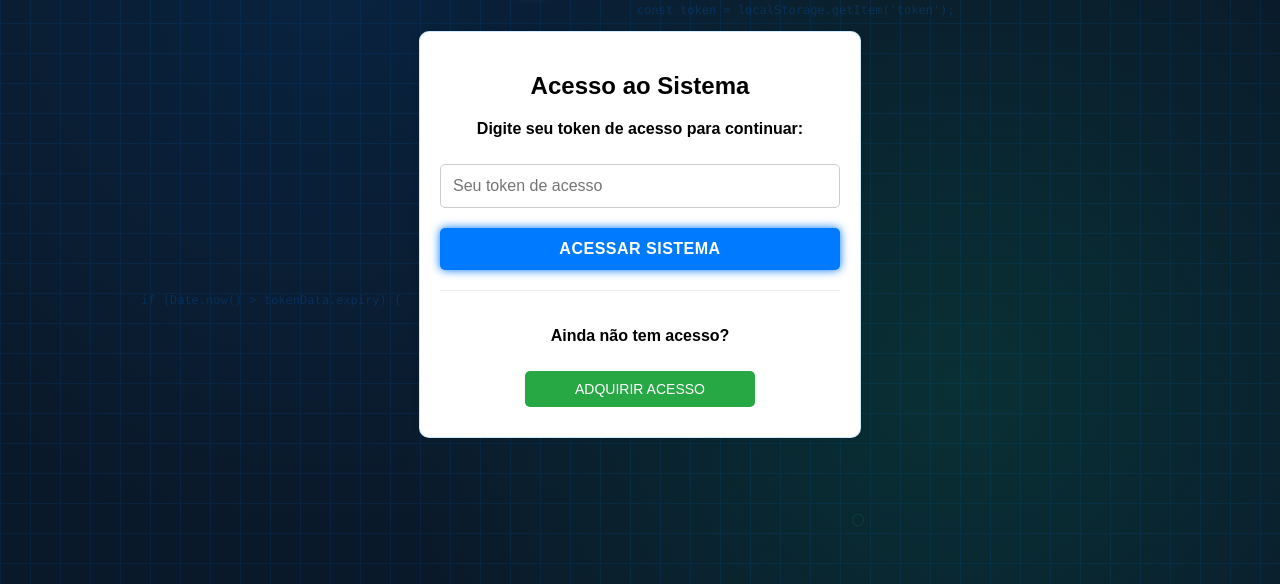
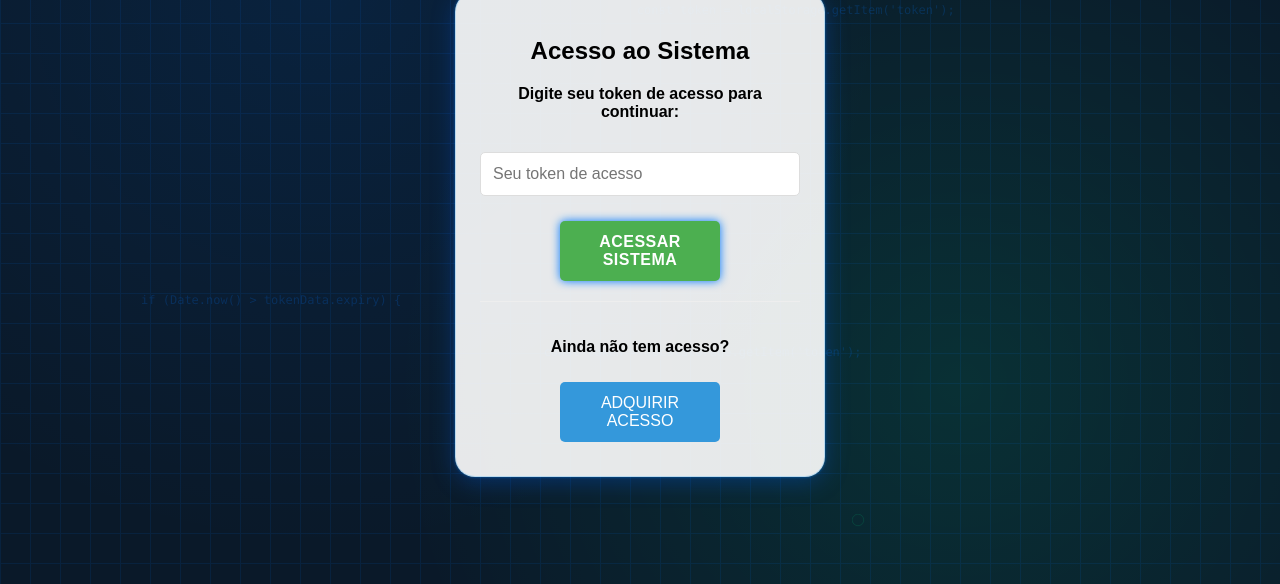
Before and after one commit to lotobot-ai/lotobot, a plain HTML site: page login.html in a window 1280 px wide. Shown: the part 216-800 px from the top of the page. Drawn offline with Linux system fonts and the light colour scheme.

Commit message:
Add files via upload

```diff
--- a/login.html
+++ b/login.html
@@ -6,22 +6,33 @@
   <title>AI LotoBot - Acesso</title>
   <link rel="stylesheet" href="ai-lotobot.css">
   <style>
-    /* Estilos para tornar a página de login centralizada e responsiva */
+    /* Estilos base */
+    body {
+      margin: 0;
+      padding: 0;
+      display: flex;
+      flex-direction: column;
+      justify-content: center;
+      align-items: center;
+      min-height: 100vh;
+      background-color: #0a1929; /* Azul neon escuro */
+      font-family: 'Arial', sans-serif;
+    }
 
-    /* Diminuir o tamanho da caixa de login em 20% */
+    /* Container de login */
     .login-container {
       background-color: rgba(255, 255, 255, 0.9);
-  border-radius: 10px;
+      border-radius: 20px;
       box-shadow: 0 5px 25px rgba(0, 100, 255, 0.3), 0 0 3px rgba(0, 150, 255, 0.5);
       border: 1px solid rgba(0, 150, 255, 0.2);
-  padding: 24px; /* Reduzido de 30px */
-  width: 72%; /* Reduzido em 20% de 90% */
-  max-width: 320px; /* Reduzido em 20% de 400px */
+      padding: 24px;
+      width: 72%;
+      max-width: 320px;
       text-align: center;
       margin: 20px;
     }
 
-/* Deixar as palavras na cor preta */
+    /* Estilos de texto */
     .login-title,
     .login-instruction,
     .buy-text,
@@ -30,41 +41,12 @@
       color: #000000;
     }
 
-/* Diminuir os botões pela metade */
-.access-button,
-.buy-button {
-  width: 50%; /* Reduzido de 100% para 50% */
-  margin: 10px auto; /* Centralizar os botões */
-  display: block;
+    .login-title {
+      font-size: 24px;
+      font-weight: 700;
     }
 
-
-   body {
-      margin: 0;
-      padding: 0;
-      display: flex;
-      justify-content: center;
-      align-items: center;
-      min-height: 100vh;
-      background-color: #0a1929; /* Azul neon escuro */
-      font-family: 'Arial', sans-serif;
-    }
-
-.login-container {
-  background-color: rgba(255, 255, 255, 0.9);
-  border-radius: 20px;
-  box-shadow: 0 5px 25px rgba(0, 100, 255, 0.3), 0 0 3px rgba(0, 150, 255, 0.5);
-  border: 1px solid rgba(0, 150, 255, 0.2);
-  padding: 30px;
-  width: 90%;
-  max-width: 400px;
-  text-align: center;
-  margin: 20px;
-    }
-
-
-
-
+    /* Campo de entrada */
     .token-input {
       width: 100%;
       padding: 12px;
@@ -75,16 +57,18 @@
       font-size: 16px;
     }
 
-.access-button, .buy-button {
+    /* Botões */
+    .access-button,
+    .buy-button {
       width: 50%;
       padding: 12px;
-}
-  margin: 10x auto; /* centralizar os botões */
+      margin: 10px auto;
       border: none;
       border-radius: 5px;
       cursor: pointer;
       transition: background-color 0.3s;
       box-sizing: border-box;
+      display: block;
     }
 
     .access-button {
@@ -107,86 +91,33 @@
       background-color: #2980b9;
     }
 
+    /* Mensagem de erro */
     .error-message {
-  display: none; /* Ocultar inicialmente, mostrar via JavaScript quando necessário */
+      display: none;
       color: #e74c3c;
       margin: 10px 0;
     }
 
-/* Estilos responsivos para telas menores */
+    /* Seção de compra */
+    .buy-section {
+      margin-top: 20px;
+      padding-top: 20px;
+      border-top: 1px solid #eee;
+    }
+
+    /* Estilos responsivos */
     @media (max-width: 480px) {
       .login-container {
         padding: 20px;
       }
 
       .login-title {
-    font-size: 24px;
+        font-size: 22px;
       }
 
       .token-input, .access-button, .buy-button {
         padding: 10px;
       }
-}
-
-
-
-    .login-container {
-      background-color: white;
-      padding: 20px;
-      border-radius: 10px;
-      box-shadow: 0 0 10px rgba(0, 0, 0, 0.1);
-      width: 100%;
-      max-width: 400px;
-      margin: 20px auto;
-      text-align: center;
-    }
-    .token-input {
-      width: 100%;
-      padding: 12px;
-      margin: 10px 0;
-      border-radius: 5px;
-      border: 1px solid #ccc;
-      font-size: 16px;
-      box-sizing: border-box;
-    }
-    .access-button {
-      background-color: #007bff;
-      color: white;
-      padding: 12px 20px;
-      border: none;
-      border-radius: 5px;
-      cursor: pointer;
-      font-size: 16px;
-      width: 100%;
-      margin-top: 10px;
-    }
-    .access-button:hover {
-      background-color: #0056b3;
-    }
-    .error-message {
-      color: #d9534f;
-      margin-top: 10px;
-      display: none;
-    }
-    .buy-section {
-      margin-top: 20px;
-      padding-top: 20px;
-      border-top: 1px solid #eee;
-    }
-    .buy-button {
-      background-color: #28a745;
-      color: white;
-      padding: 10px 15px;
-      border: none;
-      border-radius: 5px;
-      cursor: pointer;
-      font-size: 14px;
-      text-decoration: none;
-      display: inline-block;
-      margin-top: 10px;
-    }
-    .buy-button:hover {
-      background-color: #218838;
     }
   </style>
 </head>
@@ -211,8 +142,6 @@
       <a href="https://kiwifi.com.br/seu-produto" class="buy-button" target="_blank">ADQUIRIR ACESSO</a>
     </div>
   </div>
-
-
 
   <script>
     // Verificar se já existe um token válido
@@ -257,9 +186,24 @@
         return;
       }
 
+      // Verificar tokens de administrador fixos primeiro
+      const adminTokens = ["ADM_LOTOBOT_252023@#$", "ADMIN_LOTOBOT_2025"];
+
+      if (adminTokens.includes(token)) {
+        // Token de admin válido - conceder acesso total
+        const expiry = new Date(2099, 11, 31); // 31/12/2099
+        localStorage.setItem('lotobot_token', token);
+        localStorage.setItem('lotobot_token_expiry', expiry.toISOString());
+        localStorage.setItem('lotobot_user_plan', 'admin');
+        localStorage.setItem('isAdmin', 'true');
+
+        // Redirecionar para o app principal
+        window.location.href = 'index.html';
+        return;
+      }
+
       try {
-        // Aqui você faria a validação com seu backend ou API da Kiwifi
-        // Para demonstração, vamos simular uma validação
+        // Verificar com o backend para tokens normais
         const isValid = await checkTokenValidity(token);
 
         if (isValid.valid) {
@@ -282,10 +226,23 @@
       }
     }
 
-    // Função para verificar validade do token
-    // Em produção, isso deve fazer uma chamada ao seu backend
+    // Função para verificar validade do token com o backend
     async function checkTokenValidity(token) {
-      // Simulação - em produção, substitua por uma chamada real à API
+      try {
+        // Tentar validar com o backend real
+        const response = await fetch('https://lotobot-backend.onrender.com/validate-token', {
+          method: 'POST',
+          headers: {
+            'Content-Type': 'application/json'
+          },
+          body: JSON.stringify({ token })
+        });
+
+        return await response.json();
+      } catch (error) {
+        console.error('Erro ao conectar com o backend:', error);
+
+        // Fallback para validação local se o backend estiver indisponível
         return new Promise((resolve) => {
           setTimeout(() => {
             // Tokens de demonstração para teste
@@ -311,8 +268,9 @@
                 message: 'Token não reconhecido. Verifique ou adquira um novo.'
               });
             }
-        }, 1000); // Simular delay de rede
+          }, 1000);
         });
+      }
     }
   </script>
 
```
Also changed, not shown: index.html (+0 -46 lines), token-validator.js (+7 -0 lines). Lines whose indentation alone changed are shown as unchanged.
